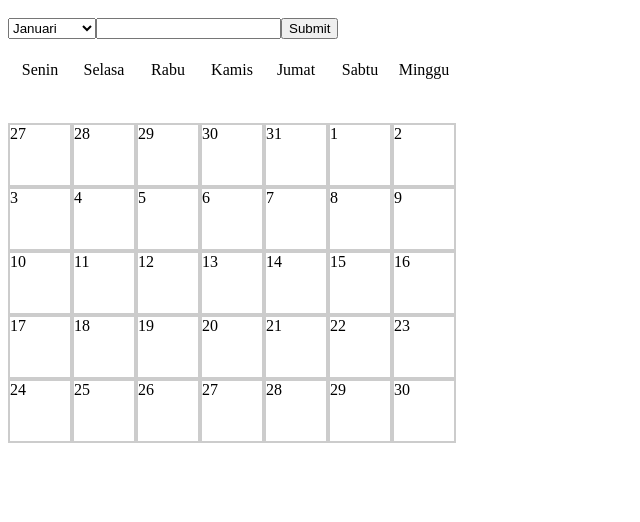
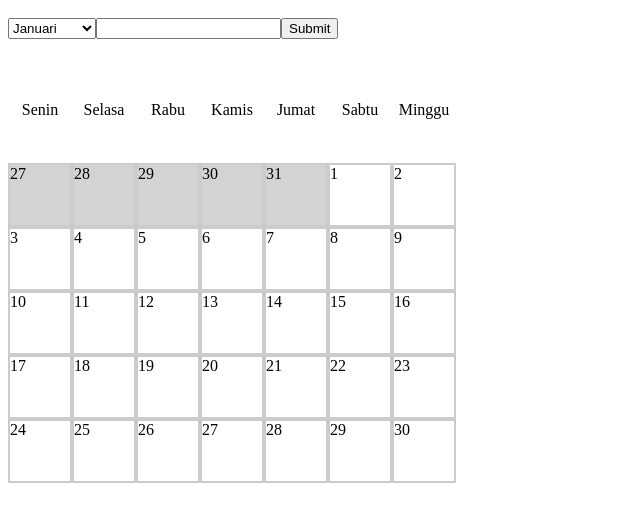
Before and after one commit to nuryawanandri/simple-calendar, a plain HTML site: page index.html in a window 1280 px wide. Shown: the whole page, without its empty margins (0-640 px from the left). Drawn offline with Linux system fonts and the light colour scheme.

Commit message:
fix week for 6week / 4week

```diff
--- a/index.html
+++ b/index.html
@@ -30,6 +30,9 @@
     text-align: center;
     align-items: center
   }
+  .cell.gray {
+    background: lightgrey
+  }
 </style>
 <body>
   <div class="input">
@@ -39,6 +42,7 @@
   <input id='year' />
   <button onclick="onSelectMonth()" >Submit</button>
   </div>
+  <h2 id='title'></h2>
   <section class="container" id="container">
 
   </section>
--- a/script.js
+++ b/script.js
@@ -1,6 +1,7 @@
 var monthElem = document.getElementById('month')
 var yearElem = document.getElementById('year')
 var containerElem = document.getElementById('container')
+var titleElem = document.getElementById('title')
 
 var dateSelect = null
 
@@ -32,9 +33,16 @@ function renderCalendar (date) {
   var days = date.getDay()
   var month = date.getMonth()
   var year = date.getFullYear()
+  var rowCalendar = 6
+  var stop = false
+
+  if (days === 0) {
+    days = 7
+    rowCalendar = 7
+  }
   var dateCount = 2 - days
-  console.log('month : ', month, year, days, date)
-  for (var i = 0; i < 6; i++) {
+  console.log('month : ', month, year, days, date, row)
+  for (var i = 0; i < 7;) {
     var row = document.createElement('div')
     row.setAttribute('class', 'row')
     for (var j = 1; j <= 7; j++) {
@@ -53,11 +61,24 @@ function renderCalendar (date) {
         console.log('print : ', datePrint, dateCount, datePrint.getDay())
         cell.setAttribute('class', 'cell')
         cell.textContent = datePrint.getDate()
+        if (datePrint.getMonth() !== month) {
+          cell.className += ' gray'
+        }
         row.appendChild(cell)
         dateCount++
+        var dateNext = new Date(year, month, dateCount)
+        if (dateNext.getMonth() > month) {
+          stop = true
+        }
       }
     }
     containerElem.appendChild(row)
+    if (stop == true) {
+      i = 7
+    } else {
+      i++;
+    }
+
   }
 }
 
```
